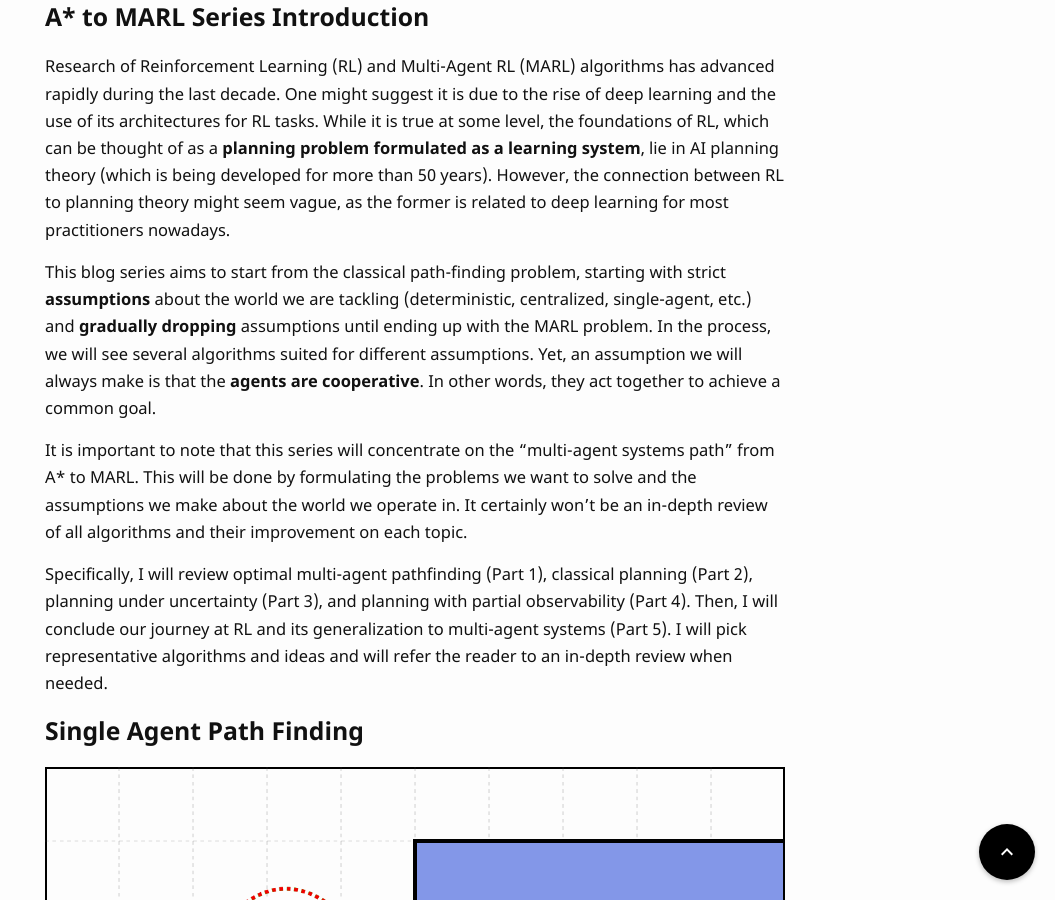
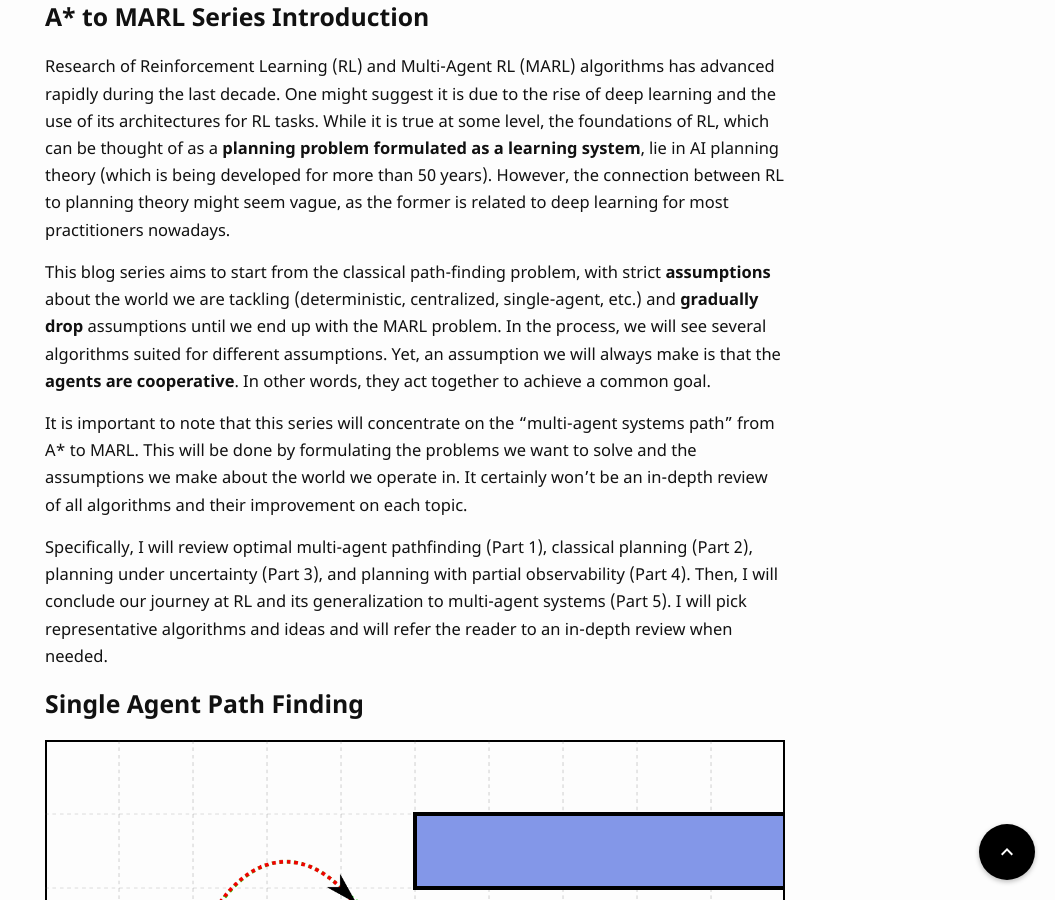
Before and after one commit to OmriKaduri/omrikaduri.github.io, a Jekyll site: the page built from _posts/2021-07-24-Part-1-MAPF.md, in a window 1280 px wide and 900 px high, scrolled down 744 px. Shown: the whole window, without its empty margins (225-1280 px from the left). Built offline with Jekyll 4.4.1, drawn with Linux system fonts in a browser that asks for light colours; some web fonts are replaced; formulas are drawn with MathJax 3; comment, search, counter and statistics services are not loaded.

Commit message:
Fix in intro

```diff
--- a/_posts/2021-07-24-Part-1-MAPF.md
+++ b/_posts/2021-07-24-Part-1-MAPF.md
@@ -17,7 +17,7 @@ date:   2021-08-07 14:45:01 +0300
 
 Research of Reinforcement Learning (RL) and Multi-Agent RL (MARL) algorithms has advanced rapidly during the last decade. One might suggest it is due to the rise of deep learning and the use of its architectures for RL tasks. While it is true at some level, the foundations of RL, which can be thought of as a **planning problem formulated as a learning system**, lie in AI planning theory (which is being developed for more than 50 years). However, the connection between RL to planning theory might seem vague, as the former is related to deep learning for most practitioners nowadays.
 
-This blog series aims to start from the classical path-finding problem, starting with strict **assumptions** about the world we are tackling (deterministic, centralized, single-agent, etc.) and **gradually dropping** assumptions until ending up with the MARL problem. In the process, we will see several algorithms suited for different assumptions. Yet, an assumption we will always make is that the **agents are cooperative**. In other words, they act together to achieve a common goal.
+This blog series aims to start from the classical path-finding problem, with strict **assumptions** about the world we are tackling (deterministic, centralized, single-agent, etc.) and **gradually drop** assumptions until we end up with the MARL problem. In the process, we will see several algorithms suited for different assumptions. Yet, an assumption we will always make is that the **agents are cooperative**. In other words, they act together to achieve a common goal.
 
 It is important to note that this series will concentrate on the "multi-agent systems path" from A\* to MARL. This will be done by formulating the problems we want to solve and the assumptions we make about the world we operate in. It certainly won't be an in-depth review of all algorithms and their improvement on each topic.
 
```
Also changed, not shown: _posts/2021-07-24-Part-2-AI Planning.md (+1 -1 lines), _posts/2021-07-24-Part-3-Planning Under Uncertainty.md (+1 -1 lines), _posts/2021-07-24-Part-4-Planning Under Uncertatinty and Partial Observability.md (+1 -1 lines), _posts/2021-08-08-Part-5-MARL.md (+1 -1 lines).
